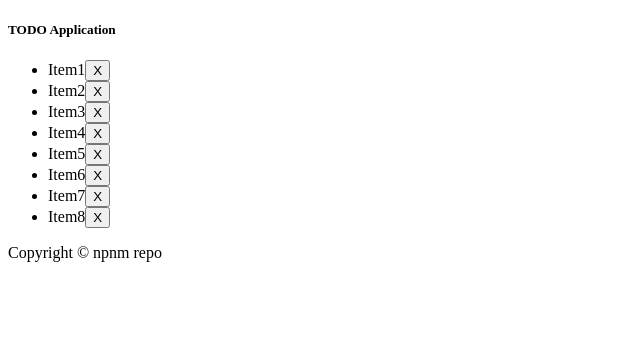
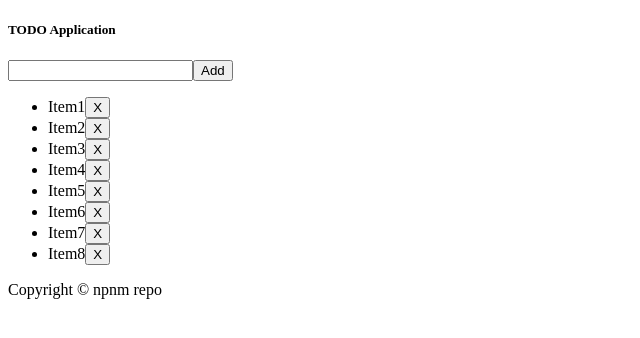
Before and after one commit to npnm/TODOApp, an Angular app: page / in a window 1280 px wide. Shown: the top 338 px of the page, without its empty margins (0-640 px from the left). Built offline with nearby package versions, Linux system fonts and the light colour scheme.

Commit message:
Feature/add button for todo (#4)
* added add button in html

* added corresponding prop in class

* intergrated html and class logic

* fixed issue add button

* extra footer change

```diff
--- a/src/app/app.component.html
+++ b/src/app/app.component.html
@@ -1,5 +1,9 @@
 <section>
   <h5>TODO Application</h5>
+  <div>
+    <input type="text" name="txtNewTodo" [(ngModel)]="newItem"/>
+    <button (click)="onAddClick()">Add</button>
+  </div>
   <ul>
     <li *ngFor="let item of todoList">
       <div>
--- a/src/app/app.component.ts
+++ b/src/app/app.component.ts
@@ -17,9 +17,17 @@ export class AppComponent {
     'Item7',
     'Item8',
   ];
+  public newItem: string = '';
 
   constructor() {
 
+  }
+
+  public onAddClick(): void {
+    if (this.newItem) {
+      this.todoList.push(this.newItem);
+      this.newItem = '';
+    }
   }
 
   public onClose(item: string): void {
```
